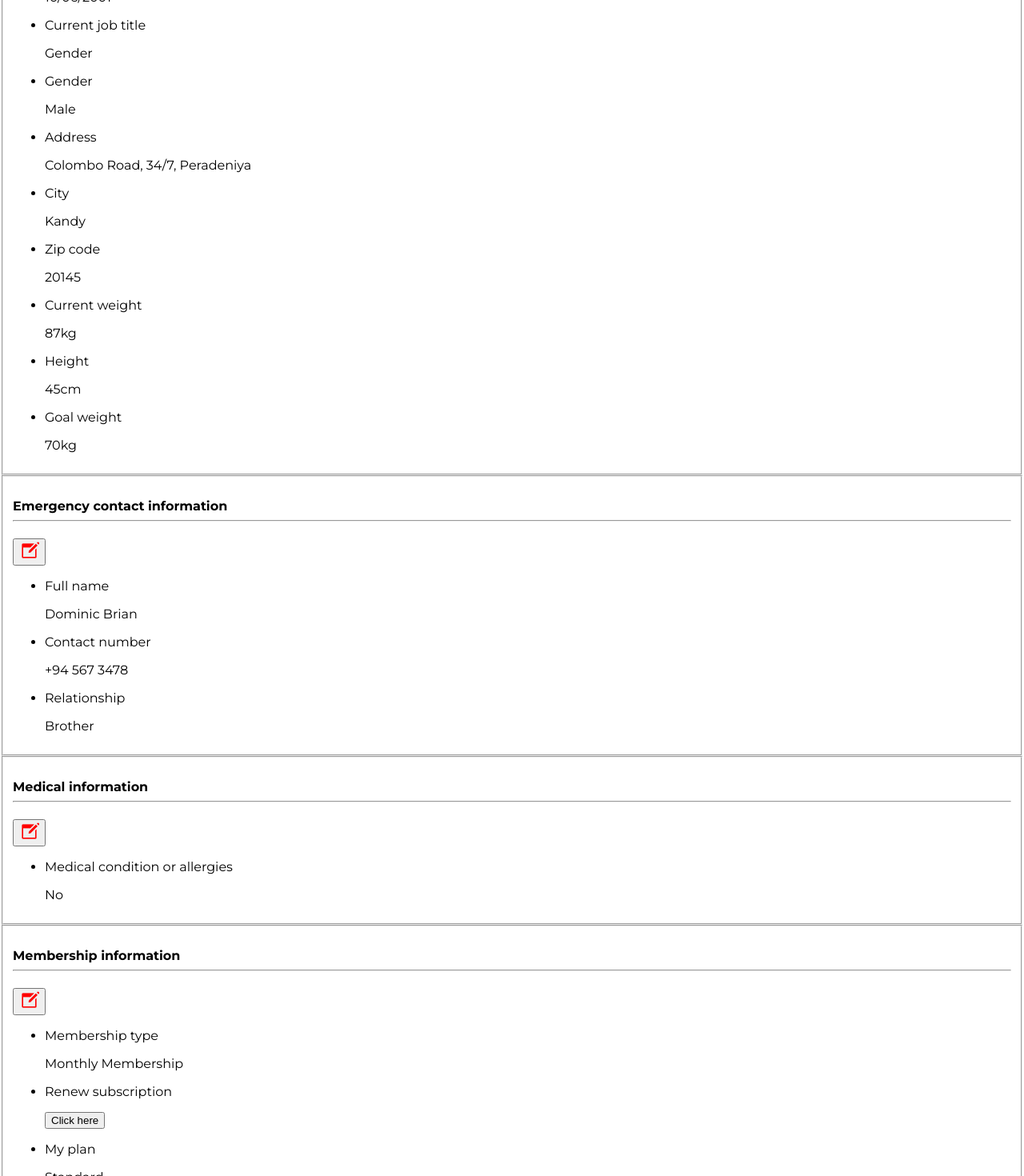
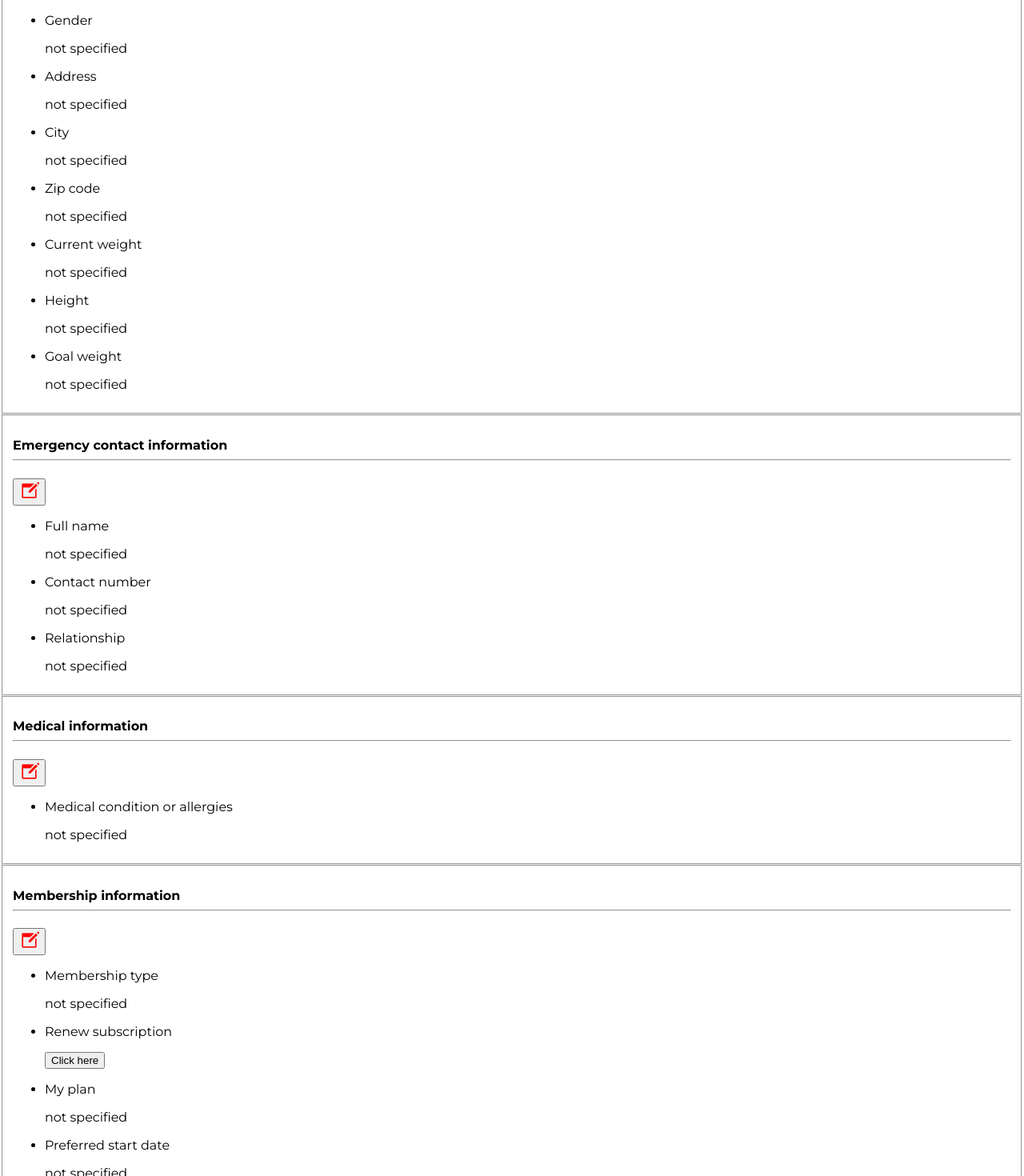
Before and after one commit to SphiriaDigital666/Gym-Project, a React (Create React App) app in the folder client/: page /profile in a window 1280 px wide. Shown: the part 940-2410 px from the top of the page at 80% size. Built offline with nearby package versions, Linux system fonts and the light colour scheme; no server answers; the HTML template or start-up script is replaced by a standard one.

Commit message:
Connected the profile section to the server.

```diff
--- a/client/src/pages/user/Profile.jsx
+++ b/client/src/pages/user/Profile.jsx
@@ -1,3 +1,6 @@
+import { useState, useEffect } from "react";
+import { useNavigate } from "react-router-dom";
+
 import ImageSection from "../../components/ImageSection";
 import ProfileListItem from "../../components/ProfileListItem";
 import ProfileListTitle from "../../components/ProfileListTitle";
@@ -8,41 +11,86 @@ import profilePic from "../../assets/images/Profile/profile-pic.png";
 import editProfilePic from "../../assets/images/Profile/edit-profile-pic.png";
 import logout from "../../assets/images/Profile/logout.png";
 
-const personalInfo = {
-  fullName: "Dominic Brian",
-  email: "dominicbrian@gmail.com",
-  phone: "+94 567 3478",
-  DOB: "10/06/2001",
-  jobTitle: "Gender",
-  gender: "Male",
-  address: "Colombo Road, 34/7, Peradeniya",
-  city: "Kandy",
-  zip: "20145",
-  currentWeight: "87kg",
-  height: "45cm",
-  goalWeight: "70kg",
-};
+const Profile = () => {
+  const navigate = useNavigate();
+  const [errorMessage, setErrorMessage] = useState(undefined);
+  const [personalInfo, setPersonalInfo] = useState({
+    fullName: "",
+    email: "",
+    tel: "not specified",
+    DOB: "not specified",
+    currentJob: "not specified",
+    gender: "not specified",
+    address: "not specified",
+    currentWeight: "not specified",
+    height: "not specified",
+    goalWeight: "not specified",
+  });
+  const [emergencyInfo, setEmergencyInfo] = useState({
+    emergencyFullName: "not specified",
+    emergencyRelationship: "not specified",
+    emergencyTel: "not specified",
+  });
+  const [medicalInfo, setMedicalInfo] = useState({
+    allergyDetails: "not specified",
+  });
+  const [membershipInfo, setMembershipInfo] = useState({
+    membershipType: "not specified",
+    planType: "not specified",
+    startDate: "not specified",
+    trainer: "not specified",
+  });
 
-const emergencyContactInfo = {
-  fullName: "Dominic Brian",
-  phone: "+94 567 3478",
-  relationship: "Brother",
-};
+  useEffect(() => {
+    const token = localStorage.getItem("token");
 
-const medicalInfo = {
-  isAllergic: "No",
-};
+    fetch("http://localhost:8080/profile", {
+      headers: {
+        Authorization: `Bearer ${token}`,
+      },
+    })
+      .then((response) => {
+        if (!response.ok) {
+          return setErrorMessage(
+            "We couldn't fetch your details, please try again later.",
+          );
+        }
+        return response.json();
+      })
+      .then((data) => {
+        if (!data.success) {
+          localStorage.removeItem("token");
+          return navigate("/login");
+        }
+        setPersonalInfo((prev) => ({ ...prev, ...data.userInfo.personalInfo }));
+        setEmergencyInfo((prev) => ({
+          ...prev,
+          ...data.userInfo.emergencyInfo,
+        }));
+        setMedicalInfo((prev) => ({
+          ...prev,
+          ...data.userInfo.medicalInfo,
+        }));
+        setMembershipInfo((prev) => ({
+          ...prev,
+          ...data.userInfo.membershipInfo,
+        }));
+      })
+      .catch((err) => {
+        console.log(err);
+        setErrorMessage(
+          "We couldn't fetch your details, please try again later.",
+        );
+      });
+  }, [navigate]);
 
-const membershipInfo = {
-  type: "Monthly Membership",
-  plan: "Standard",
-  startDate: "26/08/2024",
-  trainer: "Kevin Dias",
-};
-
-const Profile = () => {
   const handleFormSubmit = (e) => {
     e.preventDefault();
+  };
+
+  const logoutUser = () => {
+    localStorage.removeItem("token");
+    navigate("/login");
   };
 
   return (
@@ -68,10 +116,16 @@ const Profile = () => {
             </div>
           </div>
           <figcaption className="pt-[0.8em] text-[11px] sm:text-[14px] md:text-[16px] lg:text-[18px] xl:text-[20px] 2xl:text-[23px]">
-            <h4>Dominic Brian</h4>
+            <h4>{personalInfo.fullName}</h4>
             <h4>#N5984</h4>
           </figcaption>
         </figure>
+        {/* Error message */}
+        {errorMessage && (
+          <p className="-mb-[1em] mt-[1.4em] text-center text-[8px] text-red-300 md:text-[10px] lg:text-[12px] xl:text-[14px] 2xl:text-[16px]">
+            {errorMessage}
+          </p>
+        )}
         {/* Profile form */}
         <form
           onSubmit={handleFormSubmit}
@@ -83,16 +137,16 @@ const Profile = () => {
             <ul className="grid grid-cols-2 leading-none">
               <ProfileListItem name="Full name" value={personalInfo.fullName} />
               <ProfileListItem name="Email" value={personalInfo.email} />
-              <ProfileListItem name="Phone number" value={personalInfo.phone} />
+              <ProfileListItem name="Phone number" value={personalInfo.tel} />
               <ProfileListItem name="Date of birth" value={personalInfo.DOB} />
               <ProfileListItem
                 name="Current job title"
-                value={personalInfo.jobTitle}
+                value={personalInfo.currentJob}
               />
               <ProfileListItem name="Gender" value={personalInfo.gender} />
               <ProfileListItem name="Address" value={personalInfo.address} />
-              <ProfileListItem name="City" value={personalInfo.city} />
-              <ProfileListItem name="Zip code" value={personalInfo.zip} />
+              <ProfileListItem name="City" value="not specified" />
+              <ProfileListItem name="Zip code" value="not specified" />
               <ProfileListItem
                 name="Current weight"
                 value={personalInfo.currentWeight}
@@ -110,15 +164,15 @@ const Profile = () => {
             <ul className="grid grid-cols-2 leading-none">
               <ProfileListItem
                 name="Full name"
-                value={emergencyContactInfo.fullName}
+                value={emergencyInfo.emergencyFullName}
               />
               <ProfileListItem
                 name="Contact number"
-                value={emergencyContactInfo.phone}
+                value={emergencyInfo.emergencyTel}
               />
               <ProfileListItem
                 name="Relationship"
-                value={emergencyContactInfo.relationship}
+                value={emergencyInfo.emergencyRelationship}
               />
             </ul>
           </fieldset>
@@ -128,7 +182,7 @@ const Profile = () => {
             <ul className="grid grid-cols-1 leading-none">
               <ProfileListItem
                 name="Medical condition or allergies"
-                value={medicalInfo.isAllergic}
+                value={medicalInfo.allergyDetails}
               />
             </ul>
           </fieldset>
@@ -138,7 +192,7 @@ const Profile = () => {
             <ul className="grid grid-cols-2 leading-none">
               <ProfileListItem
                 name="Membership type"
-                value={membershipInfo.type}
+                value={membershipInfo.membershipType}
               />
               <li className="pt-[1.5em] text-[10px] sm:text-[13px] md:text-[15px] lg:text-[18px] xl:text-[20px] 2xl:text-[22px]">
                 <p className="capitalize">Renew subscription</p>
@@ -149,7 +203,7 @@ const Profile = () => {
                   Click here
                 </button>
               </li>
-              <ProfileListItem name="My plan" value={membershipInfo.plan} />
+              <ProfileListItem name="My plan" value={membershipInfo.planType} />
               <div></div>
               <ProfileListItem
                 name="Preferred start date"
@@ -179,6 +233,7 @@ const Profile = () => {
               />
               <button
                 type="button"
+                onClick={logoutUser}
                 className="ms-[0.5em] text-[7px] capitalize underline sm:text-[10px] md:text-[12px] lg:text-[14px] xl:text-[16px] 2xl:text-[18px]"
               >
                 Logout
```
Also changed, not shown: 1 other file (tests, documents, lock files or other folders).
